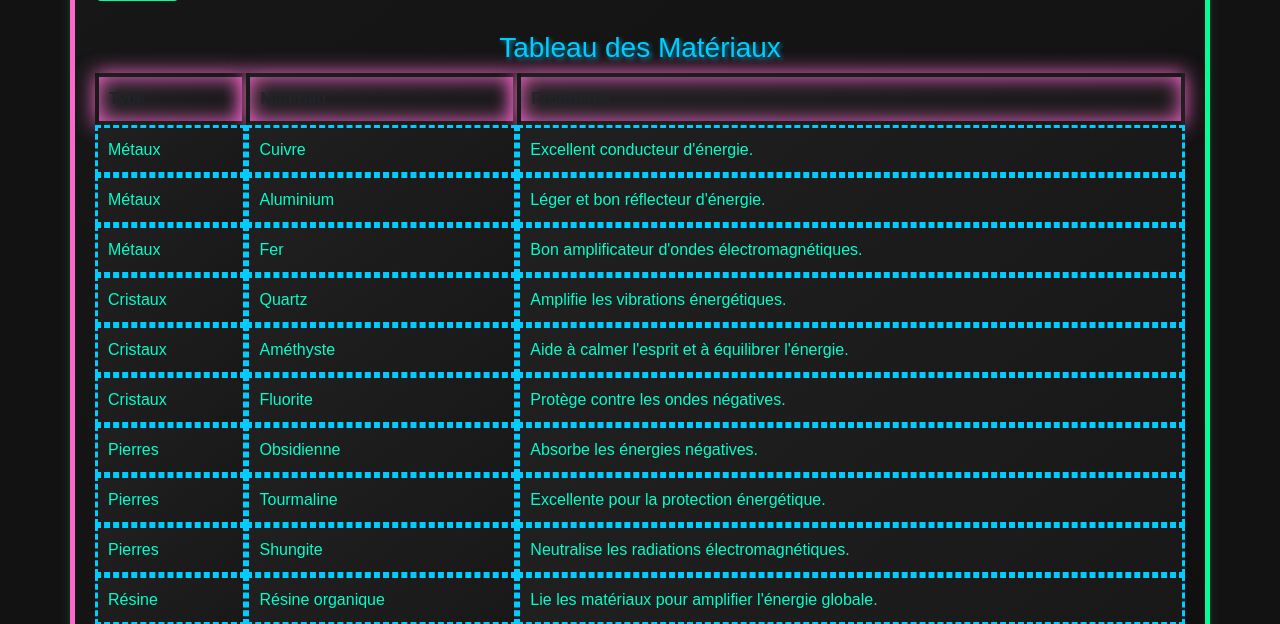
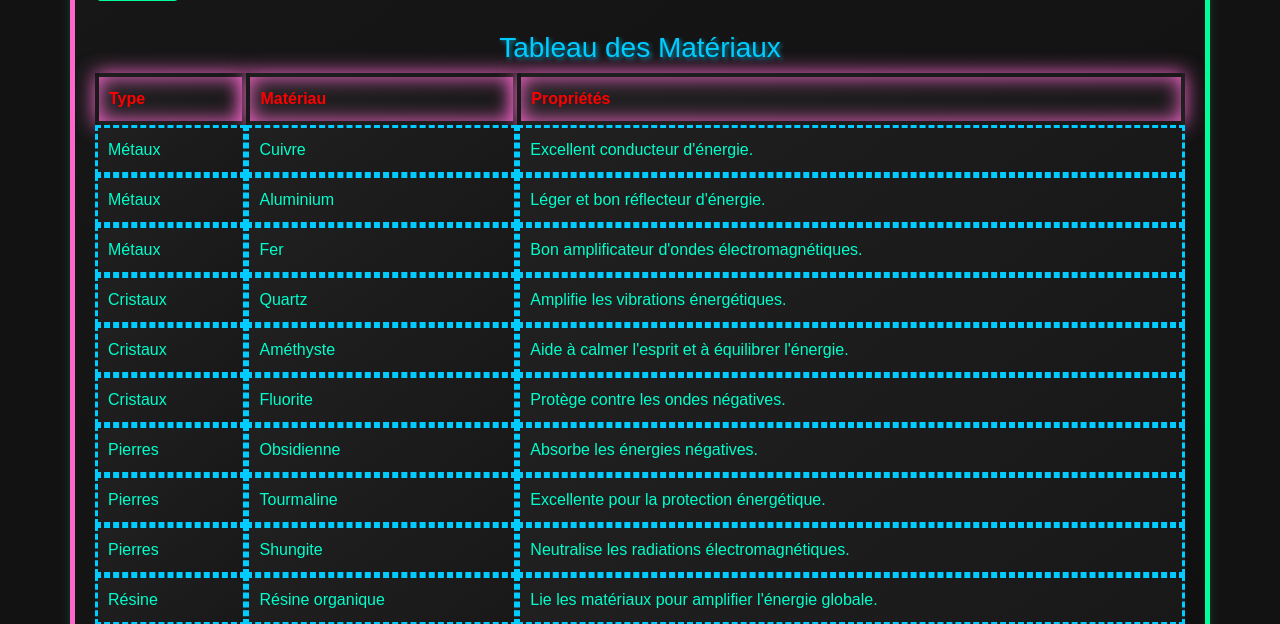
Before and after one commit to tucommenceapousser/orgocalc, a Flask app: page / in a window 1280 px wide. Shown: the part 759-1383 px from the top of the page. Run offline with Flask 3, Linux system fonts and the light colour scheme.

Commit message:
Update index.html

```diff
--- a/templates/index.html
+++ b/templates/index.html
@@ -52,6 +52,7 @@
     background-clip: padding-box;            background: linear-gradient(145deg, #202020, #181818);
     box-shadow: 0 0 10px #00ccff, inset 0 0 10px #00ccff;
     animation: glow 1.5s infinite;
+    color: #ff0000;
 }
 
 @keyframes glow {
```
